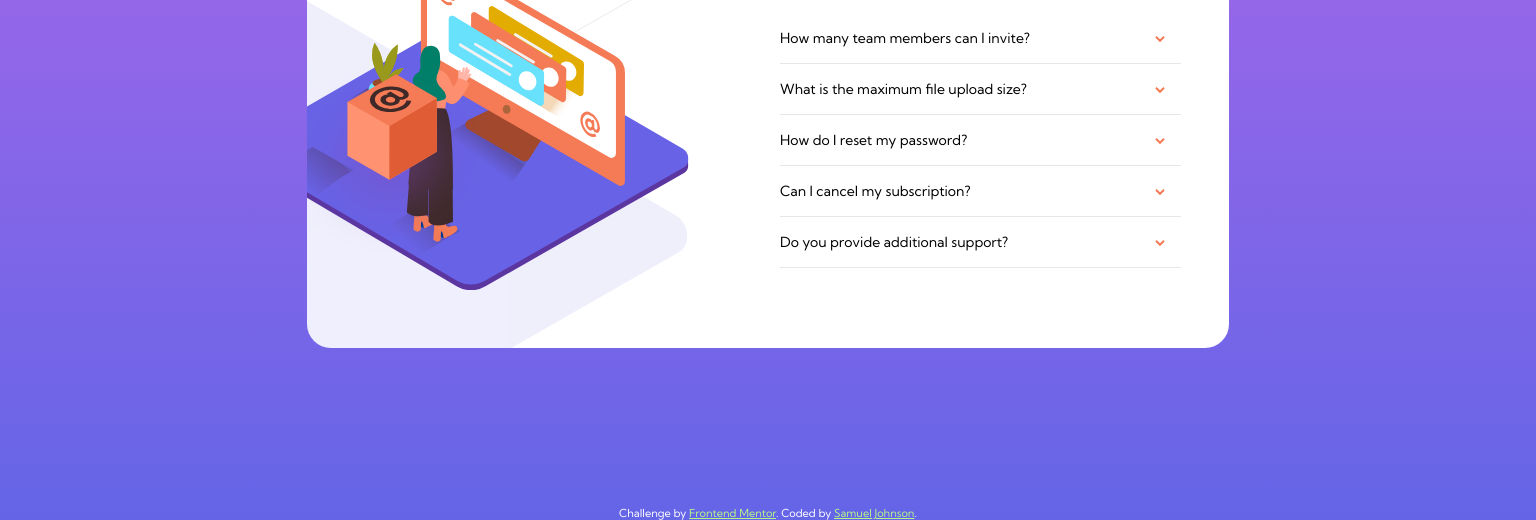
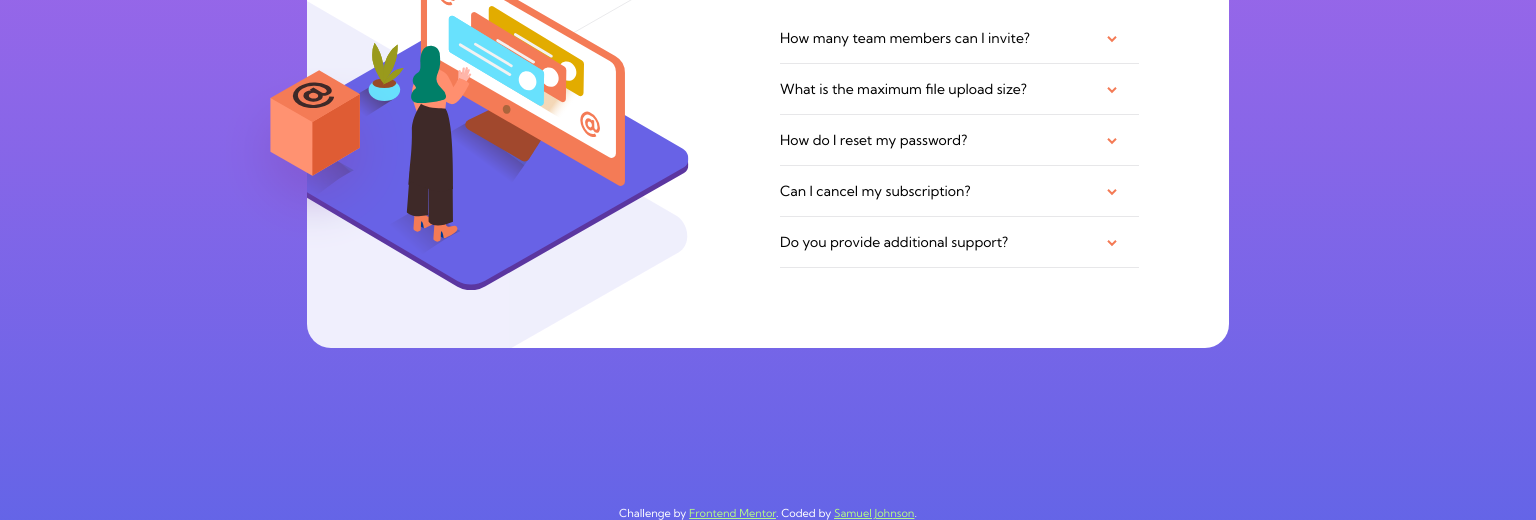
Before and after one commit to JohnsonSamuel324/FAQ-Accordion-Card, a plain HTML site: page index.html in a window 1536 px wide. Shown: the part 280-800 px from the top of the page. Drawn offline with Linux system fonts and the light colour scheme.

Commit message:
Polishing

```diff
--- a/styles.css
+++ b/styles.css
@@ -198,11 +198,11 @@ hr {
     }
     .accordion .container {
         margin: 0;
-        margin-right: 4rem;
+        max-width: 75%;
     }
     hr {
         margin: 1rem 0;
-        margin-right: 3rem;
+        width: 80%;
     }
 }
 
@@ -215,8 +215,8 @@ hr {
         width: 75%;
     } */
     #card-img-box {
-        left: 25.5%;
-        top: 55.5%;
+        left: 20.5%;
+        top: 55%;
     }
     #card-img-pattern {
         top: -4.5rem;
```
